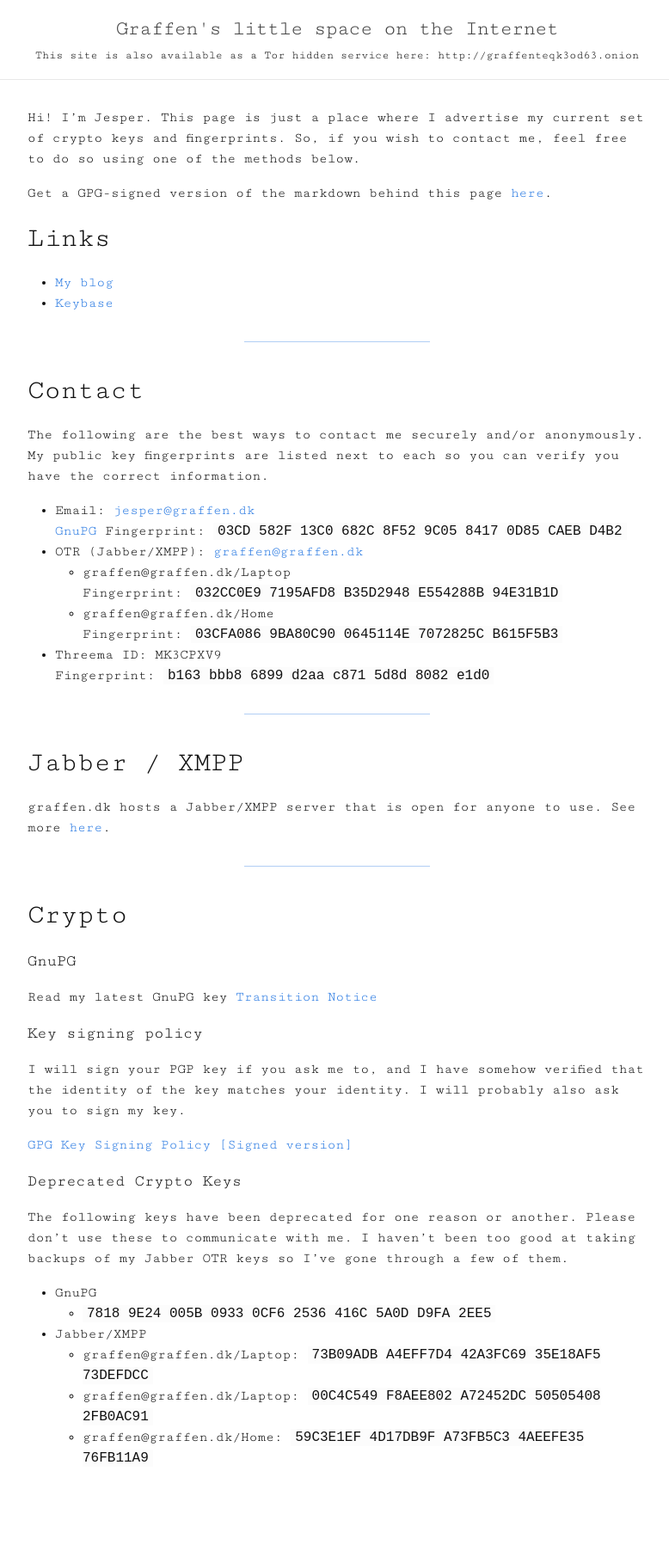
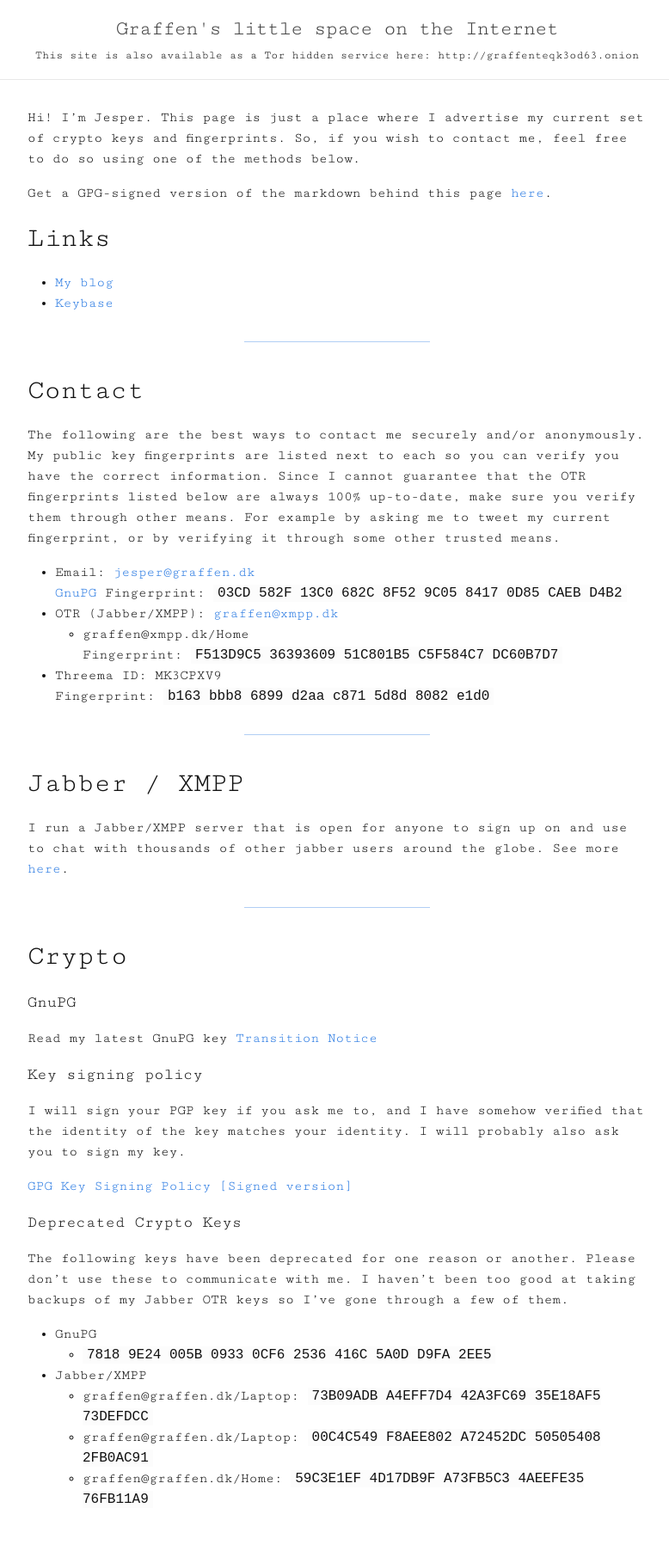
Before and after one commit to graffen/graffen.github.io, a Jekyll site: the page built from index.md, in a window 1280 px wide. Shown: the whole page at 86% size, without its empty margins (248-1026 px from the left). Built offline with Jekyll 4.4.1, drawn with Linux system fonts in a browser that asks for light colours; before the commit the page ends 1756 px from its top, so only the background shows below that.

Commit message:
Move links to bottom of page, update OTR & verification info.

```diff
--- a/index.md
+++ b/index.md
@@ -8,29 +8,29 @@
 
 # Links
 
-* [My blog](https://blog.graffen.dk)
-* [Keybase](https://keybase.io/graffen/)
+* [My blog][blog]
+* [Keybase][keybase]
 
 ---
 
 # Contact
 
 The following are the best ways to contact me securely and/or anonymously. My public key fingerprints are listed next to each so you can verify you have the correct information.
+Since I cannot guarantee that the OTR fingerprints listed below are always 100% up-to-date, make sure you verify them through other means. For example by asking me to tweet
+my current fingerprint, or by verifying it through some other trusted means.
 
-* Email: [jesper@graffen.dk](mailto:jesper@graffen.dk)
+* Email: [jesper@graffen.dk][email]
 [GnuPG](graffen.asc) Fingerprint:  `03CD 582F 13C0 682C 8F52 9C05 8417 0D85 CAEB D4B2`
-* OTR (Jabber/XMPP): [graffen@graffen.dk](xmpp:jesper@graffen.dk)
-  * graffen@graffen.dk/Laptop
-    Fingerprint: `032CC0E9 7195AFD8 B35D2948 E554288B 94E31B1D`
-  * graffen@graffen.dk/Home
-    Fingerprint: `03CFA086 9BA80C90 0645114E 7072825C B615F5B3`
+* OTR (Jabber/XMPP): [graffen@xmpp.dk](xmpp:graffen@xmpp.dk)
+  * graffen@xmpp.dk/Home
+    Fingerprint: `F513D9C5 36393609 51C801B5 C5F584C7 DC60B7D7`
 * Threema ID: MK3CPXV9
   Fingerprint: `b163 bbb8 6899 d2aa c871 5d8d 8082 e1d0`
 
 ---
 
 # Jabber / XMPP
-graffen.dk hosts a Jabber/XMPP server that is open for anyone to use. See more [here](/jabber).
+I run a Jabber/XMPP server that is open for anyone to sign up on and use to chat with thousands of other jabber users around the globe. See more [here][xmpp.dk].
 
 ---
 
@@ -56,3 +56,8 @@
   * graffen@graffen.dk/Laptop: `73B09ADB A4EFF7D4 42A3FC69 35E18AF5 73DEFDCC`
   * graffen@graffen.dk/Laptop: `00C4C549 F8AEE802 A72452DC 50505408 2FB0AC91`
   * graffen@graffen.dk/Home: `59C3E1EF 4D17DB9F A73FB5C3 4AEEFE35 76FB11A9`
+
+[blog]:https://blog.graffen.dk
+[keybase]:https://keybase.io/graffen/
+[xmpp.dk]:https://xmpp.dk
+[email]:mailto:jesper@graffen.dk
```
